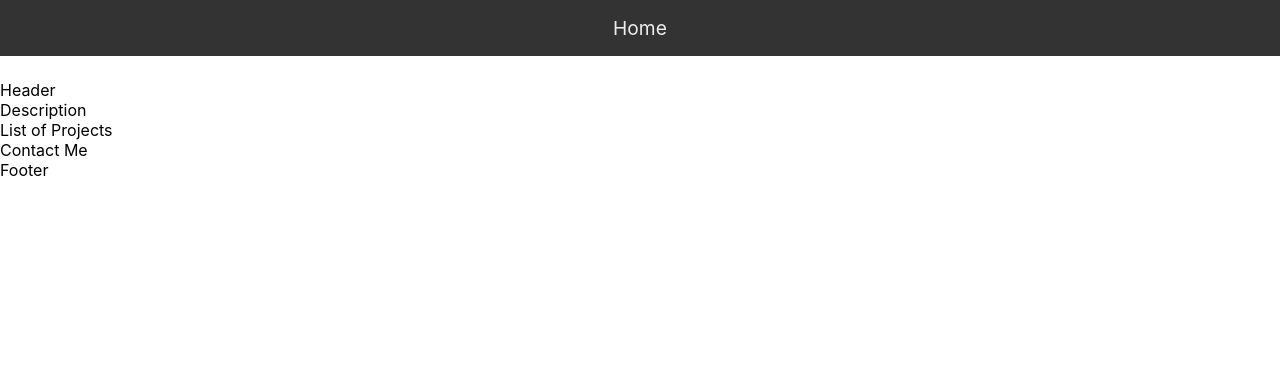
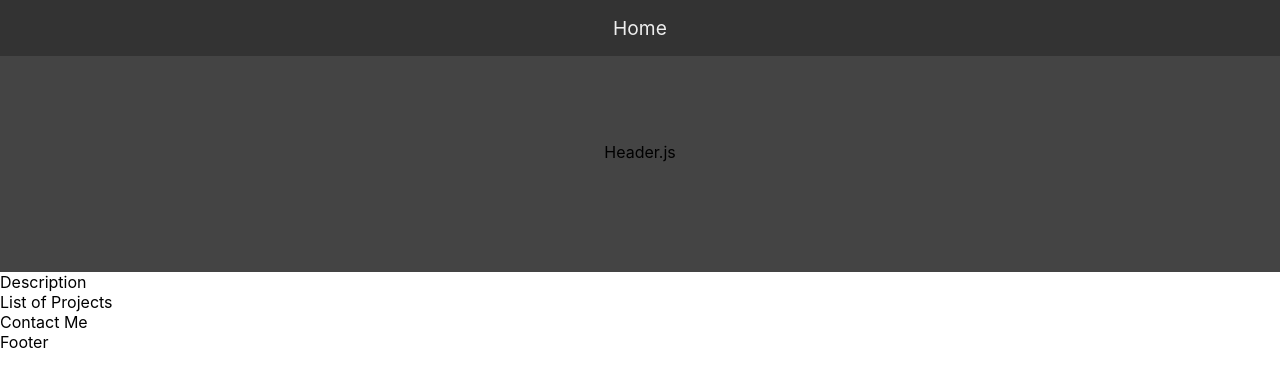
Before and after one commit to Jonathan-Day-Dev/react_portfolio, a JavaScript app: page / in a window 1280 px wide. Shown: the top 386 px of the page. Built offline with nearby package versions, Linux system fonts and the light colour scheme; the HTML template or start-up script is replaced by a standard one.

Commit message:
added basic header componenet

```diff
--- a/src/App.js
+++ b/src/App.js
@@ -1,13 +1,14 @@
 import styles from './App.module.css';
 
 import Navbar from "./components/nav/Navbar";
+import Header from "./components/header/Header";
 
 function App() {
   return (
     <div>
       <Navbar />
       <div className={styles.body}>
-        <div>Header</div>
+        <Header />
         <div>Description</div>
         <div>List of Projects</div>
         <div>Contact Me</div>
--- a/src/App.module.css
+++ b/src/App.module.css
@@ -1,3 +1,3 @@
 .body {
-    margin-top: 5rem;
+    margin-top: 2rem;
 }
--- /dev/null
+++ b/src/components/header/Header.js
@@ -0,0 +1,11 @@
+import styles from './Header.module.css';
+
+const Header = props => {
+    return (
+        <div className={styles.header}>
+            Header.js
+        </div>
+    )
+}
+
+export default Header;
--- /dev/null
+++ b/src/components/header/Header.module.css
@@ -0,0 +1,9 @@
+.header {
+    height: 30vh;
+    width: 100%;
+    background-color: #444;
+    display: flex;
+    flex-direction: column;
+    justify-content: space-evenly;
+    align-items: center;
+}
--- a/src/components/nav/Navbar.module.css
+++ b/src/components/nav/Navbar.module.css
@@ -9,6 +9,7 @@ nav {
     background-color: #333333;
     color: #eee;
     padding: 1rem 0;
+    z-index: 10;
 }
 
 nav a {
```
